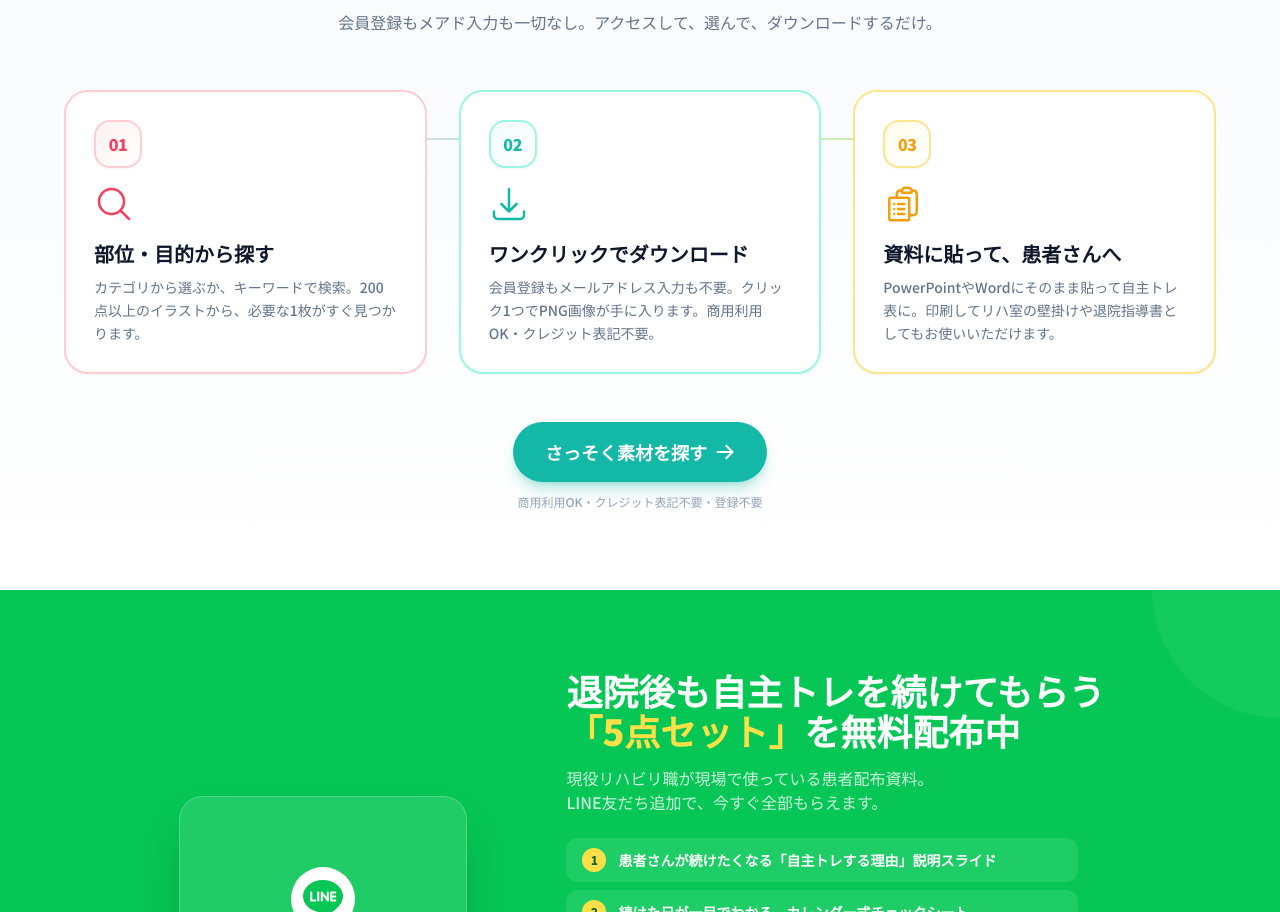
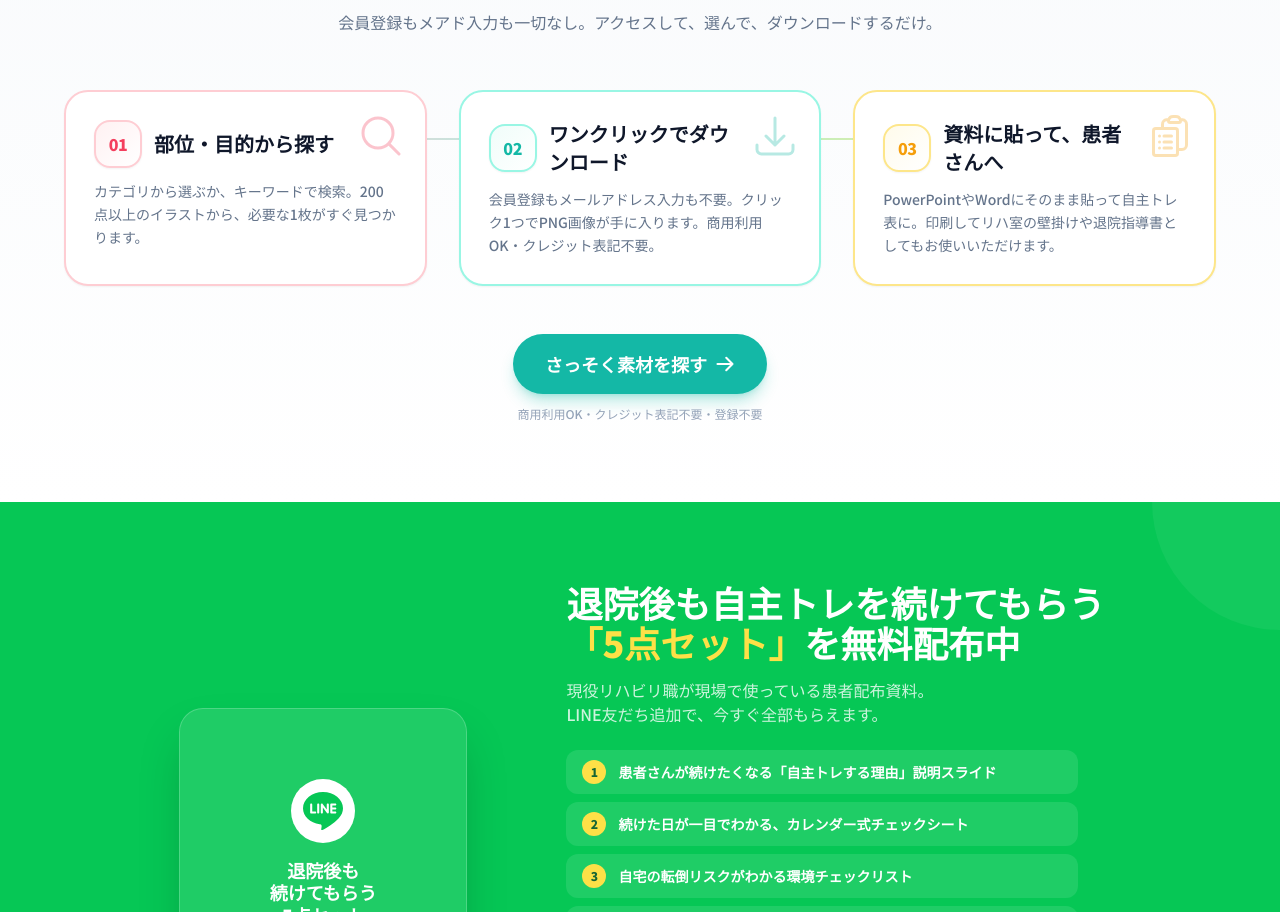
Before and after one commit to makomaru2023/jishutore-starter, a Next.js app: page / in a window 1280 px wide. Shown: the part 2836-3748 px from the top of the page. Built offline with nearby package versions, Linux system fonts and the light colour scheme.

Commit message:
3ステップカードのレイアウト調整
番号バッジとタイトルを横並びにし、アイコンは右上の装飾として配置。
情報の優先度を「番号→見出し→説明」の自然な視線移動に。

Co-Authored-By: Claude Opus 4.6 <noreply@anthropic.com>

```diff
--- a/src/components/HomeHowTo.tsx
+++ b/src/components/HomeHowTo.tsx
@@ -66,31 +66,31 @@ export function HomeHowTo() {
                                 key={step.number}
                                 className={`relative bg-white rounded-3xl border-2 ${step.accent.split(" ")[1]} p-6 sm:p-7 shadow-sm hover:shadow-lg transition-all hover:-translate-y-1 z-10`}
                             >
-                                {/* ステップ番号バッジ */}
-                                <div className={`inline-flex items-center justify-center w-12 h-12 rounded-2xl bg-gradient-to-br ${step.accent.split(" ")[0]} ${step.accent.split(" ")[1]} border-2 mb-4 shadow-sm`}>
-                                    <span className={`text-base font-black tracking-tight ${step.accent.split(" ")[2]}`}>
-                                        {step.number}
-                                    </span>
-                                </div>
-
-                                {/* アイコン */}
-                                <div className="mb-4">
+                                {/* 右上の装飾アイコン */}
+                                <div className={`absolute top-5 right-5 ${step.accent.split(" ")[2]} opacity-30`}>
                                     <svg
                                         xmlns="http://www.w3.org/2000/svg"
                                         fill="none"
                                         viewBox="0 0 24 24"
                                         strokeWidth={1.5}
                                         stroke="currentColor"
-                                        className={`w-10 h-10 ${step.accent.split(" ")[2]}`}
+                                        className="w-12 h-12"
                                     >
                                         <path strokeLinecap="round" strokeLinejoin="round" d={step.iconPath} />
                                     </svg>
                                 </div>
 
-                                {/* タイトル */}
-                                <h3 className="text-lg sm:text-xl font-black text-slate-900 mb-2 leading-tight">
-                                    {step.title}
-                                </h3>
+                                {/* ステップ番号バッジ + タイトル（横並び） */}
+                                <div className="flex items-center gap-3 mb-3 pr-14">
+                                    <div className={`flex-shrink-0 inline-flex items-center justify-center w-12 h-12 rounded-2xl bg-gradient-to-br ${step.accent.split(" ")[0]} ${step.accent.split(" ")[1]} border-2 shadow-sm`}>
+                                        <span className={`text-base font-black tracking-tight ${step.accent.split(" ")[2]}`}>
+                                            {step.number}
+                                        </span>
+                                    </div>
+                                    <h3 className="text-lg sm:text-xl font-black text-slate-900 leading-tight">
+                                        {step.title}
+                                    </h3>
+                                </div>
 
                                 {/* 説明 */}
                                 <p className="text-sm text-slate-500 font-medium leading-relaxed">
```
